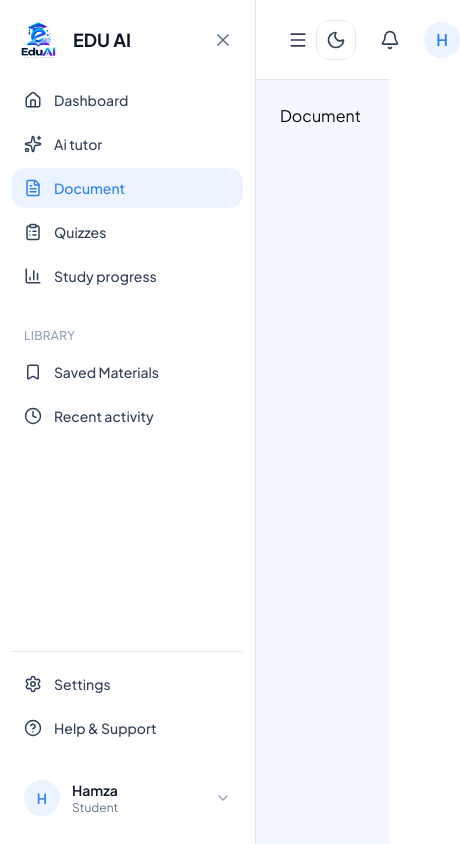
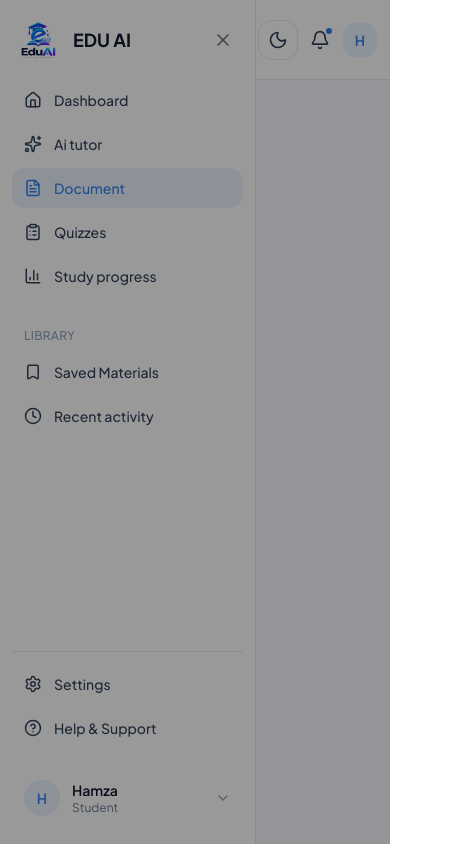
Before and after one commit to codestream0/Edu-AI, a Next.js app: page /document in a window 390 px wide. Shown: the whole page, 460 px wide, since content can reach past the window. Built offline with nearby package versions, Linux system fonts and the light colour scheme.

Commit message:
responsiveness to the sidebar and topbar implemented

```diff
--- a/components/dashboard/DashboardShell.tsx
+++ b/components/dashboard/DashboardShell.tsx
@@ -12,36 +12,60 @@ export function DashboardShell({
   const [sidebarOpen, setSidebarOpen] = useState(true);
 
   return (
-    <div className="min-h-screen bg-[#F5F9FF] dark:bg-slate-900">
+    <div className="flex h-screen overflow-hidden bg-[#F5F9FF] dark:bg-slate-900">
 
+      {/* Sidebar */}
       <div
-        className={`grid min-h-screen transition-all duration-300 ${
-          sidebarOpen
-            ? "grid-cols-[256px_1fr]"
-            : "grid-cols-[72px_1fr]"
-        }`}
+        className={`
+          shrink-0 transition-all duration-300
+
+          hidden md:block
+          ${sidebarOpen ? "md:w-64" : "md:w-[72px]"}
+        `}
       >
-
-
         <Sidebar
           open={sidebarOpen}
           onToggle={() => setSidebarOpen(!sidebarOpen)}
         />
+      </div>
 
-        <div className="min-w-0">
+      {/* Mobile sidebar overlay */}
+      {sidebarOpen && (
+        <div
+          className="fixed inset-0 z-40 bg-black/40 md:hidden"
+          onClick={() => setSidebarOpen(false)}
+        />
+      )}
 
-          <Topbar
-            onMenuClick={() => setSidebarOpen(!sidebarOpen)}
-          />
+      <div
+        className={`
+          fixed left-0 top-0 z-50 h-screen
+          w-64
+          transition-transform duration-300
+          md:hidden
+          ${sidebarOpen ? "translate-x-0" : "-translate-x-full"}
+        `}
+      >
+        <Sidebar
+          open={true}
+          onToggle={() => setSidebarOpen(false)}
+        />
+      </div>
 
-          <main className="min-h-[calc(100vh-80px)] p-6">
-            {children}
-          </main>
+      {/* Main application area */}
+      <div className="flex min-w-0 flex-1 flex-col">
 
-        </div>
+        {/* Topbar */}
+        <Topbar
+          onMenuClick={() => setSidebarOpen(!sidebarOpen)}
+        />
+
+        {/* Page content */}
+        <main className="min-h-0 flex-1 overflow-y-auto p-4 sm:p-6">
+          {children}
+        </main>
 
       </div>
-
     </div>
   );
 }
--- a/components/dashboard/sidebar/sidebar.tsx
+++ b/components/dashboard/sidebar/sidebar.tsx
@@ -24,8 +24,15 @@ export function Sidebar({
   onToggle,
 }: SidebarProps) {
   return (
+    <>
+        {open && (
+          <div
+            className="fixed inset-0 z-40 bg-black/40 lg:hidden"
+            onClick={onToggle}
+          />
+      )}
       <aside
-      className="
+        className={`
           h-screen
           overflow-hidden
           border-r
@@ -33,10 +40,15 @@ export function Sidebar({
           bg-white
           transition-all
           duration-300
-
           dark:border-slate-800
           dark:bg-slate-950
-      "
+          lg:static
+          lg:z-auto
+          ${open
+            ? "w-64 translate-x-0"
+            : "w-18 -translate-x-full lg:w-18 lg:translate-x-0"
+          }
+        `}
       >
 
         <div className="flex h-20 items-center justify-between px-4">
@@ -241,5 +253,6 @@ export function Sidebar({
           </div>
         </div>
       </aside>
+    </>
   );
 }
--- a/components/dashboard/topbar.tsx
+++ b/components/dashboard/topbar.tsx
@@ -1,6 +1,10 @@
 "use client";
 
-import { Menu, Bell } from "lucide-react";
+import {
+  Menu,
+  Bell,
+  Search,
+} from "lucide-react";
 
 import { ThemeToggle } from "./themetoggle";
 
@@ -12,27 +16,28 @@ export function Topbar({ onMenuClick }: TopbarProps) {
   return (
     <header
       className="
-        flex h-20 items-center justify-between
+        flex h-20 shrink-0 items-center justify-between
         border-b border-slate-200
         bg-white
-        px-6
-
+        px-3 sm:px-5 lg:px-6
         dark:border-slate-800
         dark:bg-slate-950
       "
     >
-      {/* Left side */}
-      <div className="flex items-center gap-4">
 
-        {/* Sidebar toggle */}
+      <div className="flex min-w-0 items-center gap-2 sm:gap-4">
+
         <button
           onClick={onMenuClick}
+          type="button"
+          aria-label="Toggle sidebar"
           className="
+            shrink-0
             rounded-lg
             p-2
             text-slate-700
+            transition-colors
             hover:bg-slate-100
-
             dark:text-slate-300
             dark:hover:bg-slate-800
           "
@@ -40,25 +45,45 @@ export function Topbar({ onMenuClick }: TopbarProps) {
           <Menu className="h-5 w-5" />
         </button>
 
-        {/* Search */}
         <div className="hidden md:block">
+          <div className="relative">
+            <Search
+              className="
+                pointer-events-none
+                absolute
+                left-3
+                top-1/2
+                h-4
+                w-4
+                -translate-y-1/2
+                text-slate-400
+              "
+            />
+
             <input
+              type="search"
               placeholder="Search documents, quizzes, topics..."
               className="
-              w-80
+                h-10
+                w-64
                 rounded-xl
                 border
                 border-slate-200
                 bg-slate-50
-              px-4
-              py-2
+                pl-9
+                pr-4
                 text-sm
                 text-slate-900
                 outline-none
+                transition-all
 
                 placeholder:text-slate-400
 
                 focus:border-[#2F80ED]
+                focus:ring-2
+                focus:ring-[#2F80ED]/10
+
+                lg:w-80
 
                 dark:border-slate-700
                 dark:bg-slate-900
@@ -70,18 +95,36 @@ export function Topbar({ onMenuClick }: TopbarProps) {
           </div>
         </div>
 
-      {/* Right side */}
-      <div className="flex items-center gap-4">
-
-        {/* Dark mode */}
-        <ThemeToggle />
-
-        {/* Notification */}
         <button
+          type="button"
+          aria-label="Search"
           className="
             rounded-lg
             p-2
+            text-slate-600
+            hover:bg-slate-100
+            md:hidden
+            dark:text-slate-300
+            dark:hover:bg-slate-800
+          "
+        >
+          <Search className="h-5 w-5" />
+        </button>
+      </div>
+
+      <div className="flex shrink-0 items-center gap-1 sm:gap-2 lg:gap-4">
+
+        <ThemeToggle />
+
+        <button
+          type="button"
+          aria-label="Notifications"
+          className="
+            relative
+            rounded-lg
+            p-2
             text-slate-700
+            transition-colors
             hover:bg-slate-100
 
             dark:text-slate-300
@@ -89,17 +132,33 @@ export function Topbar({ onMenuClick }: TopbarProps) {
           "
         >
           <Bell className="h-5 w-5" />
+
+          <span
+            className="
+              absolute
+              right-1.5
+              top-1.5
+              h-1.5
+              w-1.5
+              rounded-full
+              bg-[#2F80ED]
+            "
+          />
         </button>
 
-        {/* User */}
-        <div className="flex items-center gap-2">
+        <div className="flex items-center gap-2 sm:gap-3">
 
           <div
             className="
-              flex h-9 w-9
-              items-center justify-center
+              flex
+              h-9
+              w-9
+              shrink-0
+              items-center
+              justify-center
               rounded-full
               bg-[#EAF3FF]
+              text-sm
               font-semibold
               text-[#2F80ED]
 
@@ -110,22 +169,16 @@ export function Topbar({ onMenuClick }: TopbarProps) {
             H
           </div>
 
-          <span
-            className="
-              hidden
-              text-sm
-              font-medium
-              text-slate-900
-              md:block
+          <div className="hidden lg:block">
+            <p className="text-sm font-semibold text-slate-900 dark:text-slate-100">
+              Hamza
+            </p>
 
-              dark:text-slate-200
-            "
-          >
-            Hamza
-          </span>
-
+            <p className="text-xs text-slate-500 dark:text-slate-400">
+              Student
+            </p>
           </div>
-
+        </div>
       </div>
     </header>
   );
```
Lines whose indentation alone changed are shown as unchanged.
